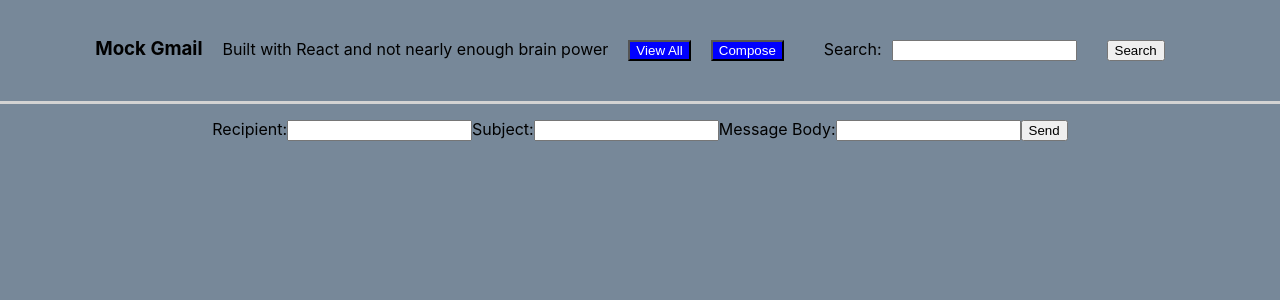
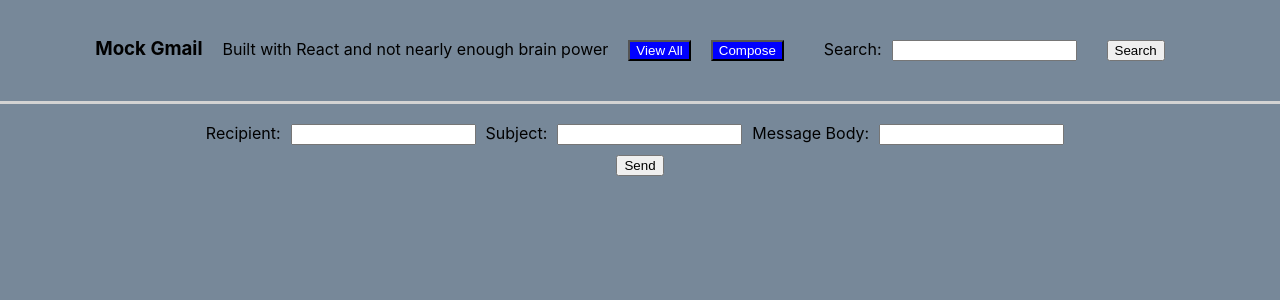
Before and after one commit to taylorjason/mock-gmail, a React (Create React App) app: page / in a window 1280 px wide. Both pictures are taken after a click on the button "Compose". Shown: the top 300 px of the page. Built offline with nearby package versions, Linux system fonts and the light colour scheme; no server answers.

Commit message:
update compose.js for better data handling

```diff
--- a/src/App.css
+++ b/src/App.css
@@ -61,3 +61,7 @@ button {
 .compose {
   margin: 15px auto;
 }
+
+.compose input {
+  margin: 5px 10px;
+}
--- a/src/Compose.js
+++ b/src/Compose.js
@@ -33,9 +33,12 @@ export default class Compose extends Component {
       'handleSend Called with composeData of',
       JSON.stringify(this.state.composeData)
     );
-    fetch('http://localhost:3001/send/', {
+    fetch('http://localhost:3001/send', {
       method: 'POST',
-      body: JSON.stringify(this.composeData)
+      headers: {
+        'Content-Type': 'application/json'
+      },
+      body: JSON.stringify(this.state.composeData)
     })
       .then((response) => response.json()) // turn the response into json
       .then((json) => {
@@ -77,6 +80,7 @@ export default class Compose extends Component {
                 onChange={this.handleInputChange}
               />
             </label>
+            <br />
             <input type="submit" value="Send" />
           </form>
         </div>
```
